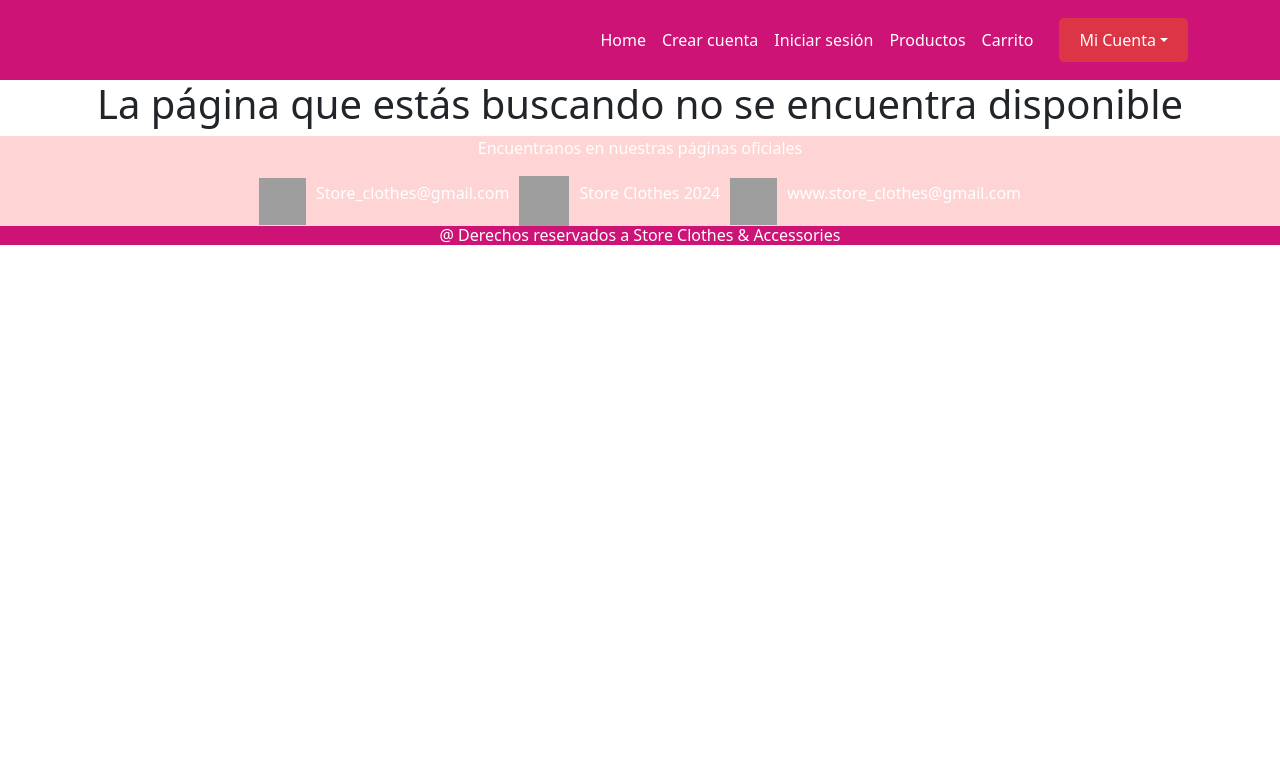
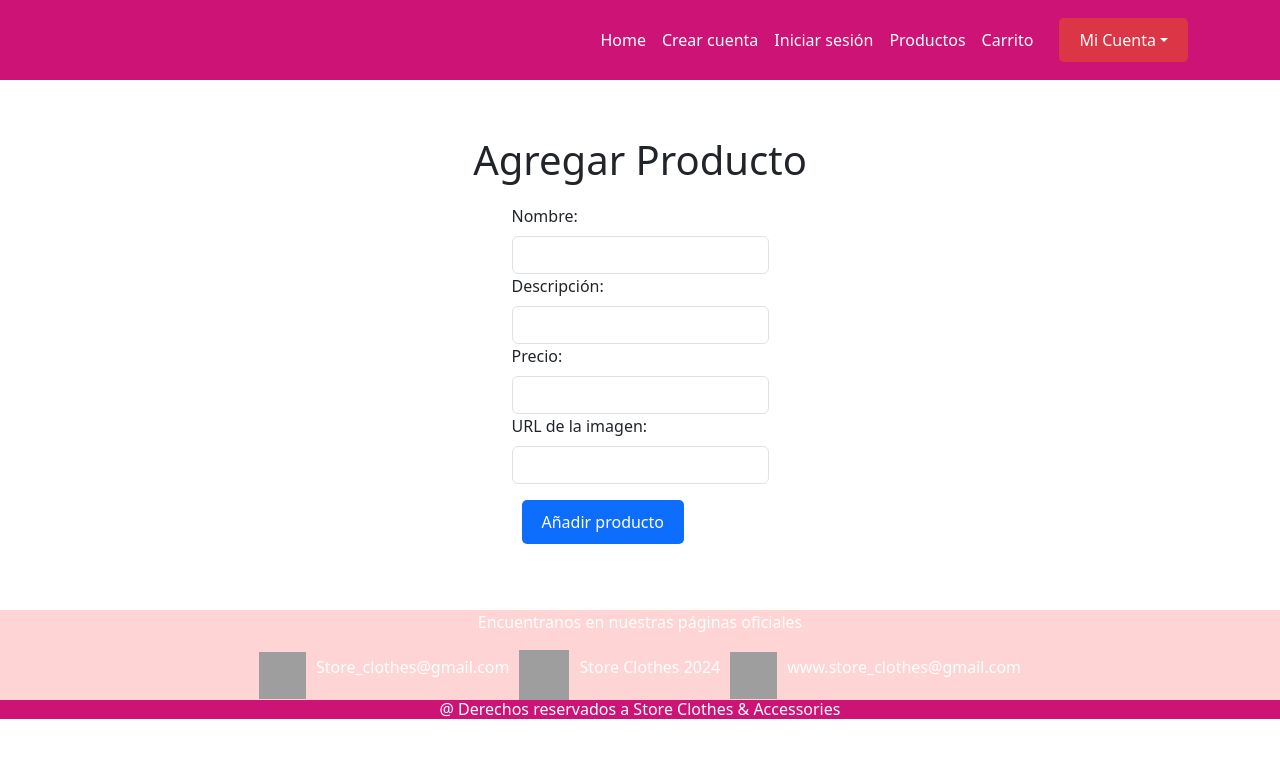
Before and after one commit to franchescafernanda/Proyecto_page, a React (Vite) app in the folder Front-final/: page /addProducts in a window 1280 px wide. Shown: the top 758 px of the page. Built offline with nearby package versions, Linux system fonts and the light colour scheme; grey boxes are pictures that could not be loaded.

Commit message:
Modify App.jsx, server & create post view

```diff
--- a/Front-final/src/App.css
+++ b/Front-final/src/App.css
@@ -229,6 +229,26 @@ margin: 40px;
   text-align: center; /* no funciona */
 }
 
+.add-product-container {
+  display: flex;
+  flex-direction: column;
+  align-items: center;
+  justify-content: center;
+  width: 600px; /*modificar*/
+  height: 530px;
+  margin: 0 auto;
+  padding: 2 rem;
+}
+
+.add-product-container h1 {
+  margin-bottom: 20px;
+}
+
+.add-product-container .form-control {
+  width: 100%;
+  max-width: 400px;
+}
+
 .footer{
   background-color: rgba(255, 0, 0, 0.167);
   color: white;
--- a/Front-final/src/App.jsx
+++ b/Front-final/src/App.jsx
@@ -8,6 +8,8 @@ import Products from "./views/Products.jsx";
 import NotFound from './views/NotFound';
 import Footer from './views/Footer.jsx';
 import ProductDetails from "./views/ProductDetails.jsx";
+import AddProduct from "./views/AddProducts.jsx";
+import MyProfile from "./views/MyProfile.jsx"; //Solo es para un ejemplo
 import Profile from "./views/Profile.jsx";
 import Orders from "./views/Orders.jsx";
 import Cart from "./views/Cart.jsx";
@@ -26,6 +28,8 @@ const App = () => {
           <Route path="/products" element={<Products />} />
           <Route path="/profile" element={<Profile />} />
           <Route path="/productDetails/:id" element={<ProductDetails />} />
+          <Route path="/addProducts" element={<AddProduct />} />
+          <Route path="/myprofile" element={<MyProfile />} /> {/* Solo es para un ejemplo */}
           <Route path="/orders" element={<Orders />} />
           <Route path="/cart" element={<Cart />} />
           <Route path="*" element={<NotFound />} />
--- a/Front-final/src/components/UserDropdown.jsx
+++ b/Front-final/src/components/UserDropdown.jsx
@@ -1,4 +1,3 @@
-//Agregado nuevo
 import React from "react";
 import {
   Dropdown,
@@ -19,6 +18,9 @@ const UserDropdown = () => {
         <LinkContainer to="/profile">
           <DropdownItem>Mi Perfil</DropdownItem>
         </LinkContainer>
+        <LinkContainer to="/addProducts">
+          <DropdownItem>Publicaciones</DropdownItem>
+        </LinkContainer>
         <LinkContainer to="/orders">
           <DropdownItem>Mis Ordenes</DropdownItem>
         </LinkContainer>
--- /dev/null
+++ b/Front-final/src/views/AddProducts.jsx
@@ -0,0 +1,92 @@
+import React, { useState } from 'react';
+import { Form, Button, Container, Alert } from 'react-bootstrap';
+import { useNavigate } from 'react-router-dom';
+
+const AddProduct = () => {
+    const [form, setForm] = useState({
+        name: '',
+        description: '',
+        price: '',
+        imageUrl: '',
+    });
+    const [error, setError] = useState(null);
+    const navigate = useNavigate();
+
+    const handleChange = (e) => {
+        setForm({
+            ...form,
+            [e.target.name]: e.target.value,
+        });
+    };
+
+    const handleSubmit = async (e) => {
+        e.preventDefault();
+        try {
+            const response = await fetch('http://localhost:3001/api/products', {
+                method: 'POST',
+                headers: {
+                    'Content-Type': 'application/json',
+                },
+                body: JSON.stringify(form),
+            });
+            if (!response.ok) throw new Error('Error al crear el producto');
+            navigate('/products'); // Redirigir a la lista de productos
+        } catch (error) {
+            setError(error.message);
+        }
+    };
+
+    return (
+        <Container className="add-product-container"> {/* Clase para centrar */}
+            <h1>Agregar Producto</h1>
+            {error && <Alert variant="danger">{error}</Alert>}
+            <Form onSubmit={handleSubmit}>
+                <Form.Group controlId="formName">
+                    <Form.Label>Nombre:</Form.Label>
+                    <Form.Control
+                        type="text"
+                        name="name"
+                        value={form.name}
+                        onChange={handleChange}
+                        required
+                    />
+                </Form.Group>
+                <Form.Group controlId="formDescription">
+                    <Form.Label>Descripción:</Form.Label>
+                    <Form.Control
+                        type="text"
+                        name="description"
+                        value={form.description}
+                        onChange={handleChange}
+                        required
+                    />
+                </Form.Group>
+                <Form.Group controlId="formPrice">
+                    <Form.Label>Precio:</Form.Label>
+                    <Form.Control
+                        type="number"
+                        name="price"
+                        value={form.price}
+                        onChange={handleChange}
+                        required
+                    />
+                </Form.Group>
+                <Form.Group controlId="formImageUrl">
+                    <Form.Label>URL de la imagen:</Form.Label>
+                    <Form.Control
+                        type="text"
+                        name="imageUrl"
+                        value={form.imageUrl}
+                        onChange={handleChange}
+                        required
+                    />
+                </Form.Group>
+                <Button variant="primary" type="submit" className="mt-3">
+                    Añadir producto
+                </Button>
+            </Form>
+        </Container>
+    );
+};
+
+export default AddProduct;
--- /dev/null
+++ b/Front-final/src/views/MyProfile.jsx
@@ -0,0 +1,62 @@
+//Eliminar si esta de mas
+
+import React from 'react';
+
+const MyProfile = () => {
+return (
+    <div className="profile-container">
+    <div className="profile-picture">
+        <img src="https://placehold.co/300x300" alt="Profile Picture" />
+    </div>
+    <div className="profile-info">
+    <Form.Group controlId="formName">
+            <Form.Label>Nombre Completo</Form.Label>
+            <Form.Control
+                type="text"
+                name="name"
+                value={form.name}
+                onChange={handleChange}
+                placeholder=""
+                required
+            />
+            </Form.Group>
+            <br/>
+            <Form.Group controlId="formEmail">
+            <Form.Label>Correo electrónico:</Form.Label>
+            <Form.Control
+                type="email"
+                name="email"
+                value={form.email}
+                onChange={handleChange}
+                placeholder=""
+                required
+            />
+            </Form.Group>
+            <Form.Group controlId="formPhone">
+            <Form.Label>Teléfono:</Form.Label>
+            <Form.Control
+                type="number"
+                name="phone"
+                value={form.phone}
+                onChange={handleChange}
+                placeholder=""
+                required
+            />
+            </Form.Group>
+            <Form.Group controlId="formAdress">
+            <Form.Label>Dirección:</Form.Label>
+            <Form.Control
+                type="text"
+                name="adress"
+                value={form.adress}
+                onChange={handleChange}
+                placeholder=""
+                required
+            />
+            </Form.Group>
+    </div>
+    </div>
+);
+};
+
+export default MyProfile;
```
Also changed, not shown: Front-final/src/server.js (+13 -0 lines).
